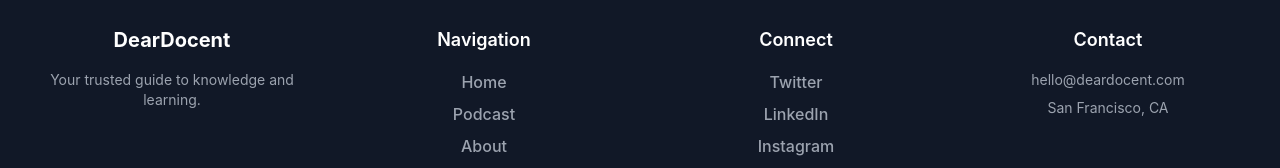
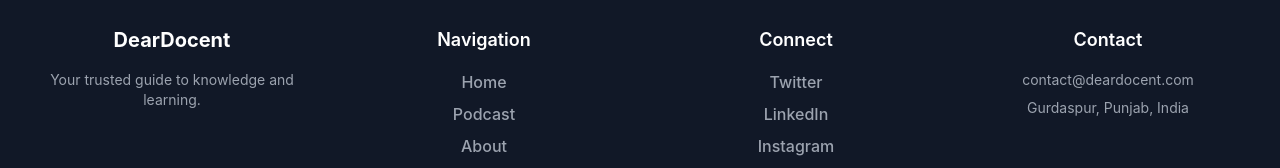
Before and after one commit to usmanalixy/deardocent-site, a React (Vite) app in the folder deardocent-site/: page / in a window 1280 px wide. Shown: the part 1558-1726 px from the top of the page. Built offline with nearby package versions, Linux system fonts and the light colour scheme.

Commit message:
Adds Vercel Speed Insights and updates contact info
Integrates Vercel Speed Insights to improve site performance monitoring.
Updates footer contact email and location to reflect current business details.

```diff
--- a/deardocent-site/package.json
+++ b/deardocent-site/package.json
@@ -11,6 +11,7 @@
   },
   "dependencies": {
     "@vercel/analytics": "^1.5.0",
+    "@vercel/speed-insights": "^1.2.0",
     "react": "^18.2.0",
     "react-dom": "^18.2.0",
     "react-router-dom": "^7.7.0"
--- a/deardocent-site/src/App.jsx
+++ b/deardocent-site/src/App.jsx
@@ -1,6 +1,7 @@
 import React from 'react';
 import { Routes, Route } from 'react-router-dom';
 import { Analytics } from '@vercel/analytics/react';
+import { SpeedInsights } from '@vercel/speed-insights/react';
 import Navbar from './components/Navbar';
 import Footer from './components/Footer';
 import Home from './pages/Home';
@@ -32,6 +33,9 @@ function App() {
 
       {/* Vercel Analytics - Add at the bottom */}
       <Analytics />
+
+      {/* Vercel Speed Insights - Add at the bottom */}
+      <SpeedInsights debug={false} />
     </div>
   );
 }
--- a/deardocent-site/src/components/Footer.jsx
+++ b/deardocent-site/src/components/Footer.jsx
@@ -68,10 +68,10 @@ const Footer = () => {
             <h4 className="text-lg font-semibold mb-4">Contact</h4>
             <ul className="space-y-2">
               <li className="text-gray-400 text-sm">
-                hello@deardocent.com
+                contact@deardocent.com
               </li>
               <li className="text-gray-400 text-sm">
-                San Francisco, CA
+                Gurdaspur, Punjab, India
               </li>
             </ul>
           </div>
```
Also changed, not shown: 1 other file (tests, documents, lock files or other folders).
